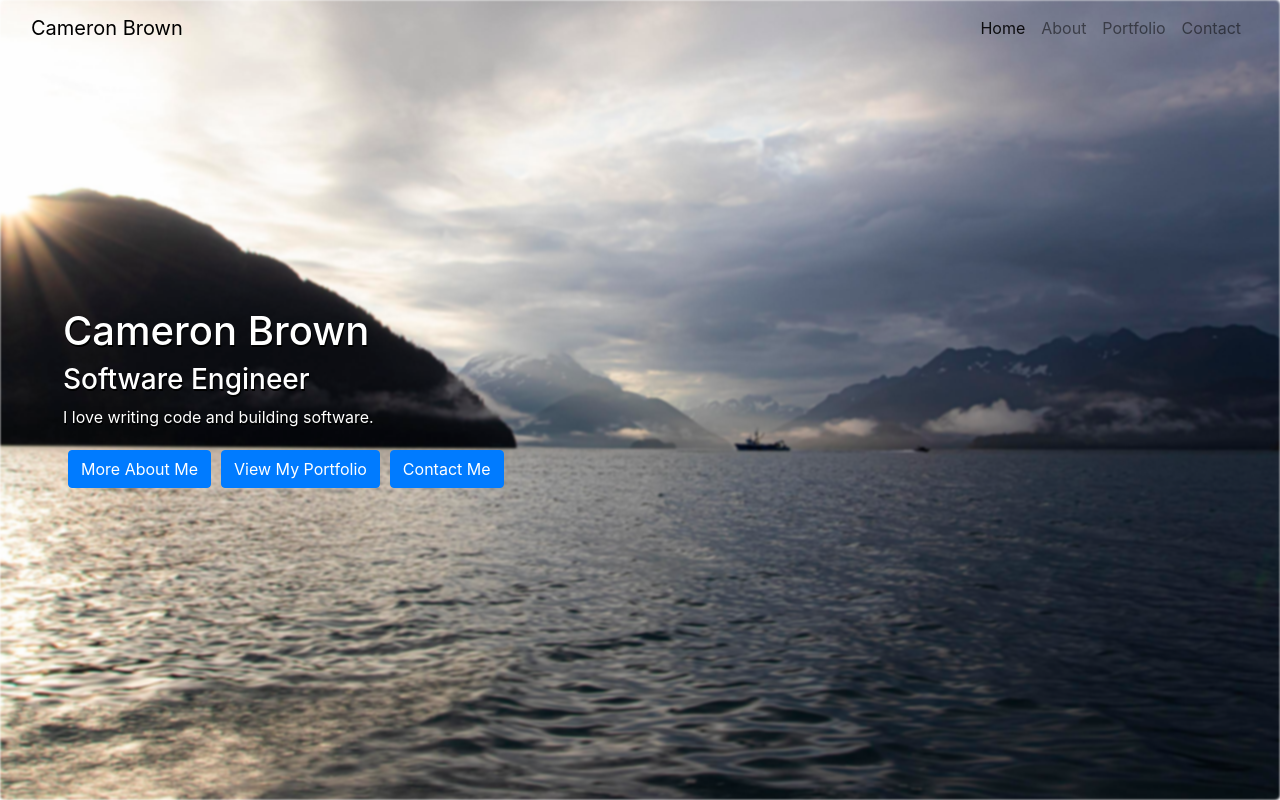
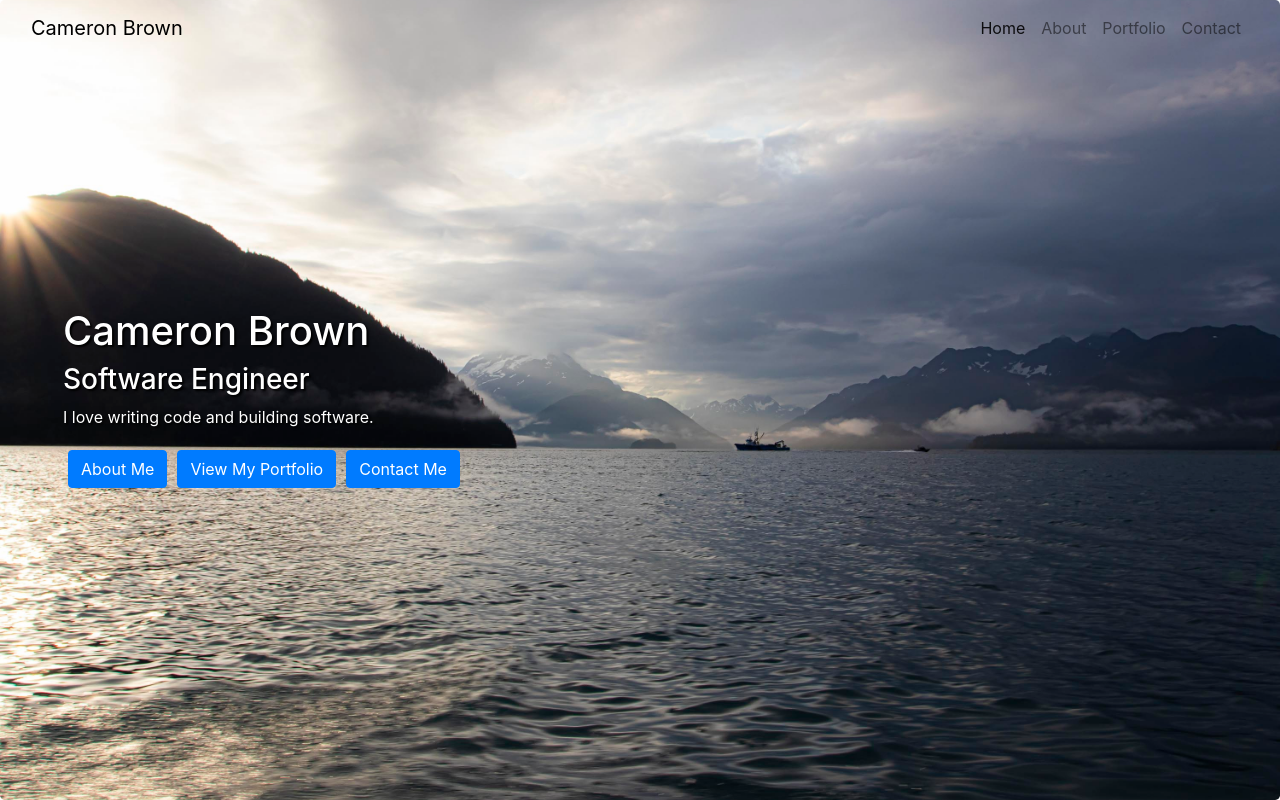
Before and after one commit to cameronjoebrown/cameronjoebrown.github.io, an Angular app: page / in a window 1280 px wide. Built offline with nearby package versions, Linux system fonts and the light colour scheme.

Commit message:
More improvements to home page and nav bar, making it easier to read text

```diff
--- a/src/app/home/home.component.css
+++ b/src/app/home/home.component.css
@@ -7,8 +7,6 @@
   background-attachment: fixed;
   background-position: center;
   background-repeat: no-repeat;
-  filter: blur(1px);
-  -webkit-filter: blur(1px);
 }
 
 button {
@@ -20,5 +18,5 @@ button {
 }
 
 .text-shadow {
-  text-shadow: 1px 2px black;
+  text-shadow: 2px 2px 2px black;
 }
--- a/src/app/home/home.component.html
+++ b/src/app/home/home.component.html
@@ -6,7 +6,7 @@
       <h1>Cameron Brown</h1>
       <h3>Software Engineer</h3>
       <p>I love writing code and building software.</p>
-      <button type="button" class="btn btn-primary" routerLink="/about">More About Me</button>
+      <button type="button" class="btn btn-primary" routerLink="/about">About Me</button>
       <button type="button" class="btn btn-primary" routerLink="/portfolio">View My Portfolio</button>
       <button type="button" class="btn btn-primary" routerLink="/contact">Contact Me</button>
     </div>
```
